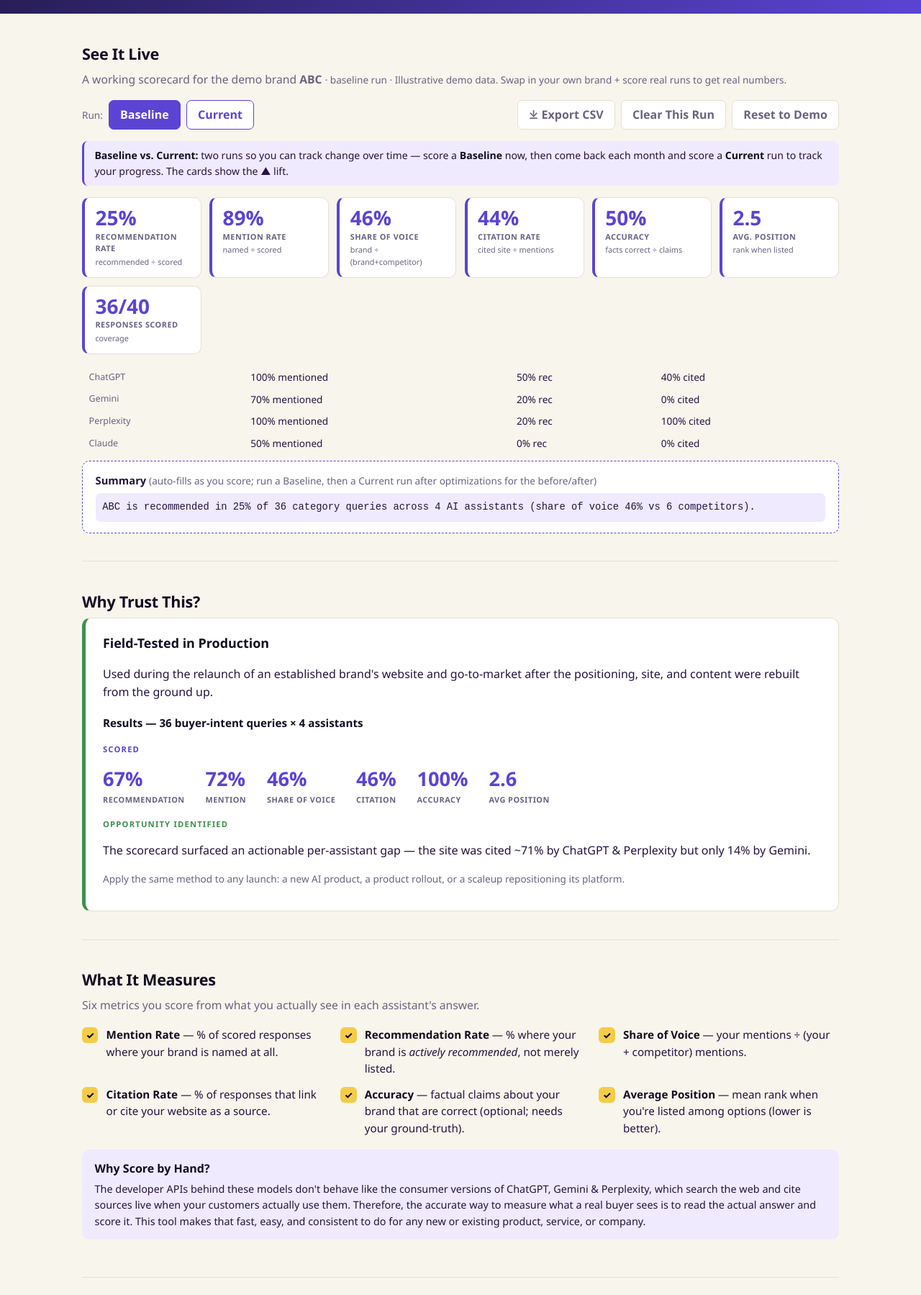
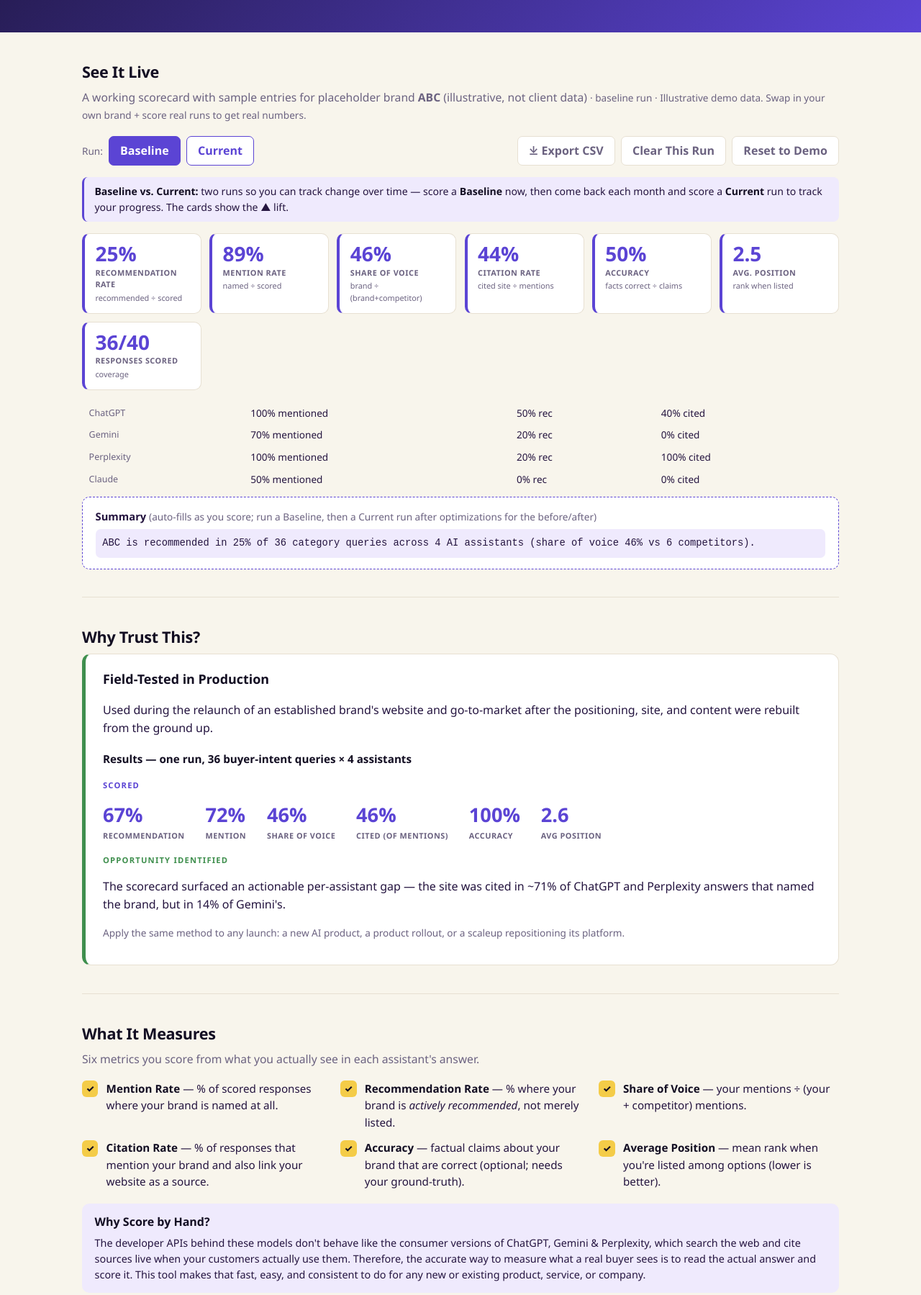
Before and after one commit to raina7sri/ai-visibility-scorecard, a plain HTML site: page index.html in a window 1280 px wide. Shown: the part 620-2419 px from the top of the page at 72% size. Drawn offline with Linux system fonts and the light colour scheme.

Commit message:
Label real-run results and sample data accurately
Citation figures on the page are cited/mentioned; label them that way.
Mark the interactive example as illustrative sample entries.

Co-Authored-By: Claude Opus 5.5 <noreply@anthropic.com>
Claude-Session: https://claude.ai/code/session_01S5VYj7gSqmkF9bssATozeV

```diff
--- a/index.html
+++ b/index.html
@@ -157,7 +157,7 @@
     <p class="lead">Measure how ChatGPT, Gemini, Perplexity &amp; Claude <b>recommend, mention, and cite</b> your brand when buyers ask category questions — the metric traditional SEO tools miss.</p>
     <ul class="value-bullets">
       <li>Works for any brand or category, at any stage — a Fortune 500 launching a new product, an established brand repositioning, or an early-stage startup entering a category.</li>
-      <li>The demo scores a fictional placeholder brand, <b>ABC</b>, against 4 assistants — swap in your own in seconds.</li>
+      <li>The working example below uses sample entries for a placeholder brand, <b>ABC</b>, to show how scoring works — replace them with your own.</li>
     </ul>
     <div class="value-checks">
       <span><b>✓</b> Fully customizable</span>
@@ -182,7 +182,7 @@
   <!-- 2 · LIVE DEMO DASHBOARD -->
   <section class="block" id="dashboard">
     <h2>See It Live</h2>
-    <p class="intro">A working scorecard for the demo brand <b>ABC</b> <span class="muted" id="demoNote"></span></p>
+    <p class="intro">A working scorecard with sample entries for placeholder brand <b>ABC</b> (illustrative, not client data) <span class="muted" id="demoNote"></span></p>
     <div class="runbar">
       <span class="muted">Run:</span>
       <button id="btnBase" class="active" onclick="setRun('baseline')">Baseline</button>
@@ -204,18 +204,18 @@
     <div class="casestudy">
       <h3 class="cs-sub">Field-Tested in Production</h3>
       <p>Used during the relaunch of an established brand's website and go-to-market after the positioning, site, and content were rebuilt from the ground up.</p>
-      <p class="cs-label">Results — 36 buyer-intent queries × 4 assistants</p>
+      <p class="cs-label">Results — one run, 36 buyer-intent queries × 4 assistants</p>
       <p class="cs-mini">Scored</p>
       <div class="big">
         <div>67%<span>Recommendation</span></div>
         <div>72%<span>Mention</span></div>
         <div>46%<span>Share of Voice</span></div>
-        <div>46%<span>Citation</span></div>
+        <div>46%<span>Cited (of mentions)</span></div>
         <div>100%<span>Accuracy</span></div>
         <div>2.6<span>Avg Position</span></div>
       </div>
       <p class="cs-mini opp">Opportunity Identified</p>
-      <p>The scorecard surfaced an actionable per-assistant gap — the site was cited ~71% by ChatGPT &amp; Perplexity but only 14% by Gemini.</p>
+      <p>The scorecard surfaced an actionable per-assistant gap — the site was cited in ~71% of ChatGPT and Perplexity answers that named the brand, but in 14% of Gemini's.</p>
       <p class="muted">Apply the same method to any launch: a new AI product, a product rollout, or a scaleup repositioning its platform.</p>
     </div>
   </section>
@@ -228,7 +228,7 @@
       <li><b>Mention Rate</b> — % of scored responses where your brand is named at all.</li>
       <li><b>Recommendation Rate</b> — % where your brand is <i>actively recommended</i>, not merely listed.</li>
       <li><b>Share of Voice</b> — your mentions ÷ (your + competitor) mentions.</li>
-      <li><b>Citation Rate</b> — % of responses that link or cite your website as a source.</li>
+      <li><b>Citation Rate</b> — % of responses that mention your brand and also link your website as a source.</li>
       <li><b>Accuracy</b> — factual claims about your brand that are correct (optional; needs your ground-truth).</li>
       <li><b>Average Position</b> — mean rank when you're listed among options (lower is better).</li>
     </ul>
@@ -374,8 +374,8 @@ function dash(){
 
 function CASE_HTML(){
   return `<p><b>Built and measured with this scorecard</b> during the relaunch of an <b>established brand's website and go-to-market</b> — positioning, site, and AEO rebuilt from the ground up (anonymized). Across <b>36 buyer-intent queries × 4 assistants</b>:</p>
-    <div class="big"><div>67%<span>Recommendation</span></div><div>46%<span>Citation</span></div><div>46%<span>Share of voice</span></div><div>2.6<span>Avg position</span></div></div>
-    <p class="muted">It surfaced an actionable per-assistant gap — the site was cited ~71% by ChatGPT &amp; Perplexity but only 14% by Gemini. The same method applies to any launch: a new AI product, a fintech rollout, or a scaleup repositioning its platform.</p>`;
+    <div class="big"><div>67%<span>Recommendation</span></div><div>46%<span>Cited (of mentions)</span></div><div>46%<span>Share of voice</span></div><div>2.6<span>Avg position</span></div></div>
+    <p class="muted">It surfaced an actionable per-assistant gap — the site was cited in ~71% of ChatGPT and Perplexity answers that named the brand, but in 14% of Gemini's. The same method applies to any launch: a new AI product, a fintech rollout, or a scaleup repositioning its platform.</p>`;
 }
 
 render();
```
